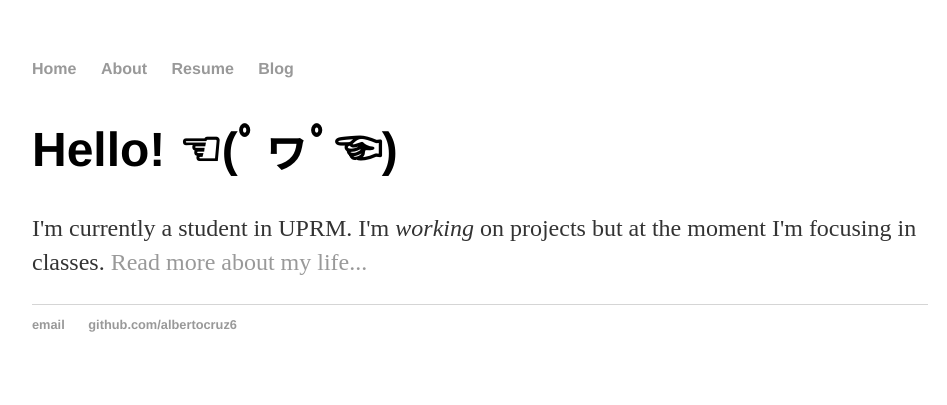
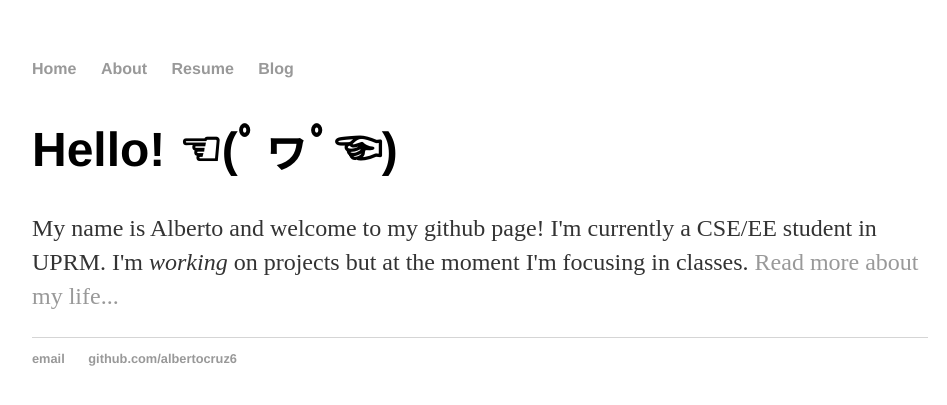
Before and after one commit to albertocruz6/albertocruz6.github.io, a Jekyll site: the page built from index.html, in a window 1280 px wide. Shown: the top 405 px of the page, without its empty margins (160-1107 px from the left). Built offline with Jekyll 4.4.1, drawn with Linux system fonts in a browser that asks for light colours.

Commit message:
Update index.html

```diff
--- a/index.html
+++ b/index.html
@@ -1,9 +1,9 @@
 ---
 layout: default
-title: Alberto Cruz Salamán, CSE/EE Student!
+title: Alberto Cruz Salamán
 ---
 
 <div class="blurb">
         <h1>Hello! ☜(ﾟヮﾟ☜)</h1>
-	<p> I'm currently a student in UPRM. I'm <em>working</em> on projects but at the moment I'm focusing in classes. <a href="/about">Read more about my life...</a></p>
+	<p> My name is Alberto and welcome to my github page! I'm currently a CSE/EE student in UPRM. I'm <em>working</em> on projects but at the moment I'm focusing in classes. <a href="/about">Read more about my life...</a></p>
 </div><!-- /.blurb -->
```
